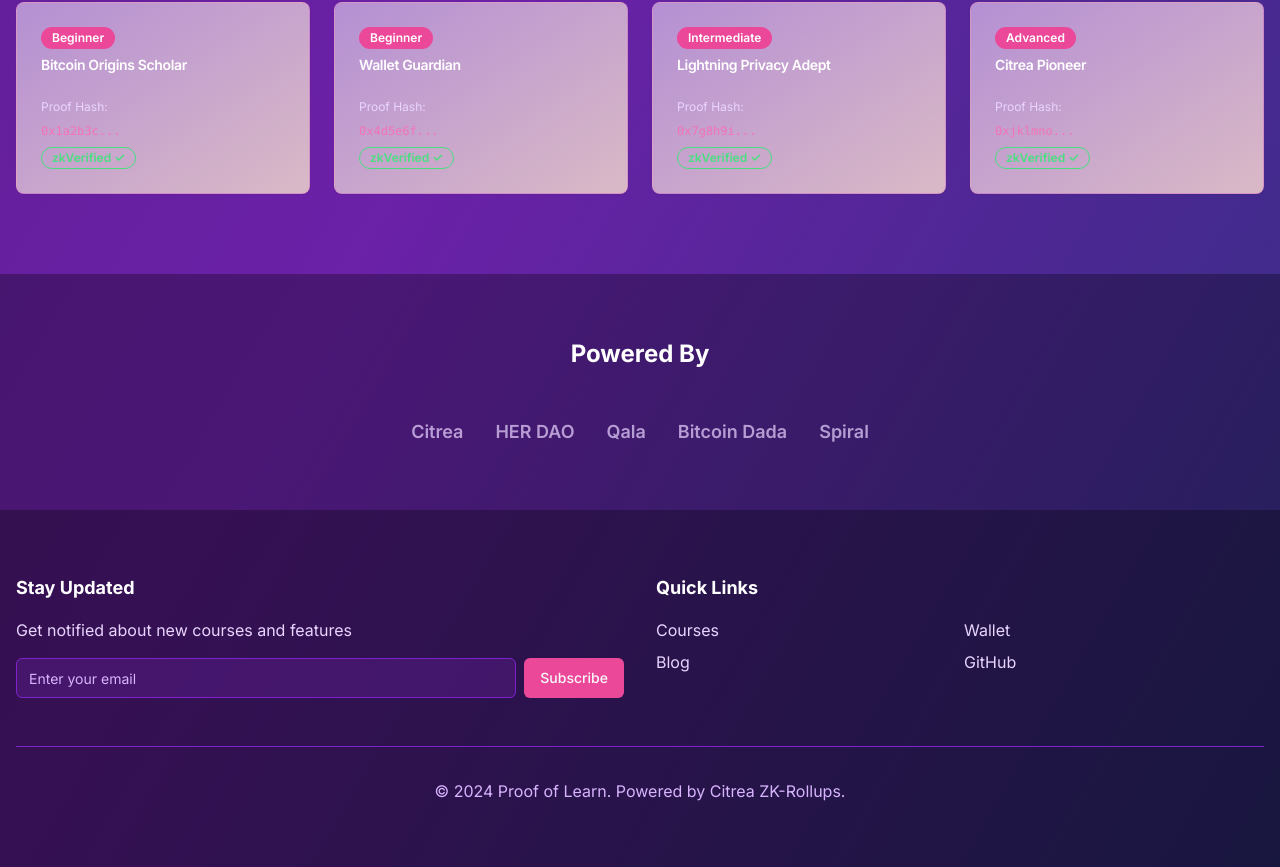
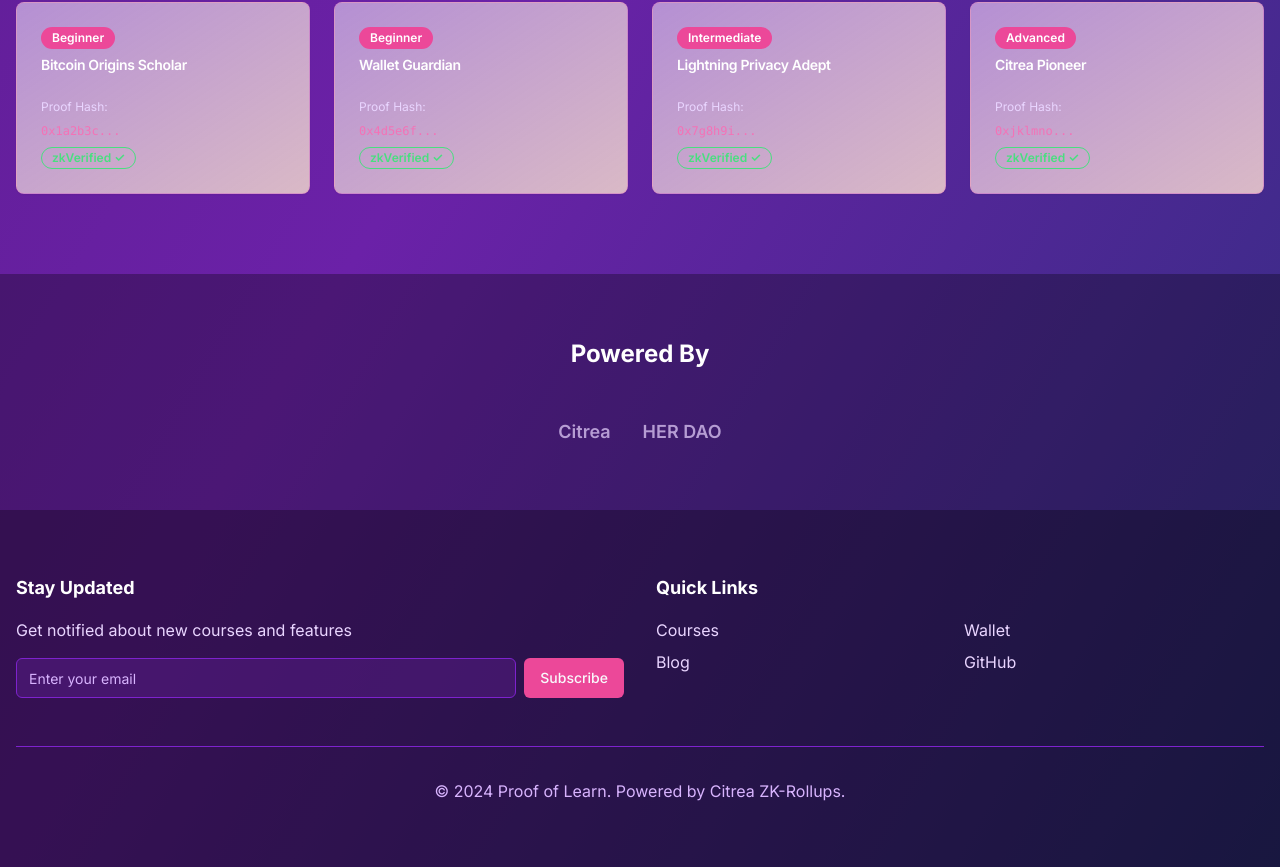
Before and after one commit to charity407/HER-DAO-Citrea-Hackathon-vercel, a Next.js app: page / in a window 1280 px wide. Shown: the part 1326-2193 px from the top of the page. Built offline with nearby package versions, Linux system fonts and the light colour scheme; no server answers.

Commit message:
Update Dashboard Powered By Section

```diff
--- a/components/landing-page.tsx
+++ b/components/landing-page.tsx
@@ -180,7 +180,7 @@ export function LandingPage() {
             <h3 className="text-2xl font-bold text-white mb-4">Powered By</h3>
           </div>
           <div className="flex flex-wrap justify-center items-center gap-8 opacity-70">
-            {["Citrea", "HER DAO", "Qala", "Bitcoin Dada", "Spiral"].map((partner) => (
+            {["Citrea", "HER DAO"].map((partner) => (
               <div key={partner} className="text-purple-200 font-semibold text-lg">
                 {partner}
               </div>
```
